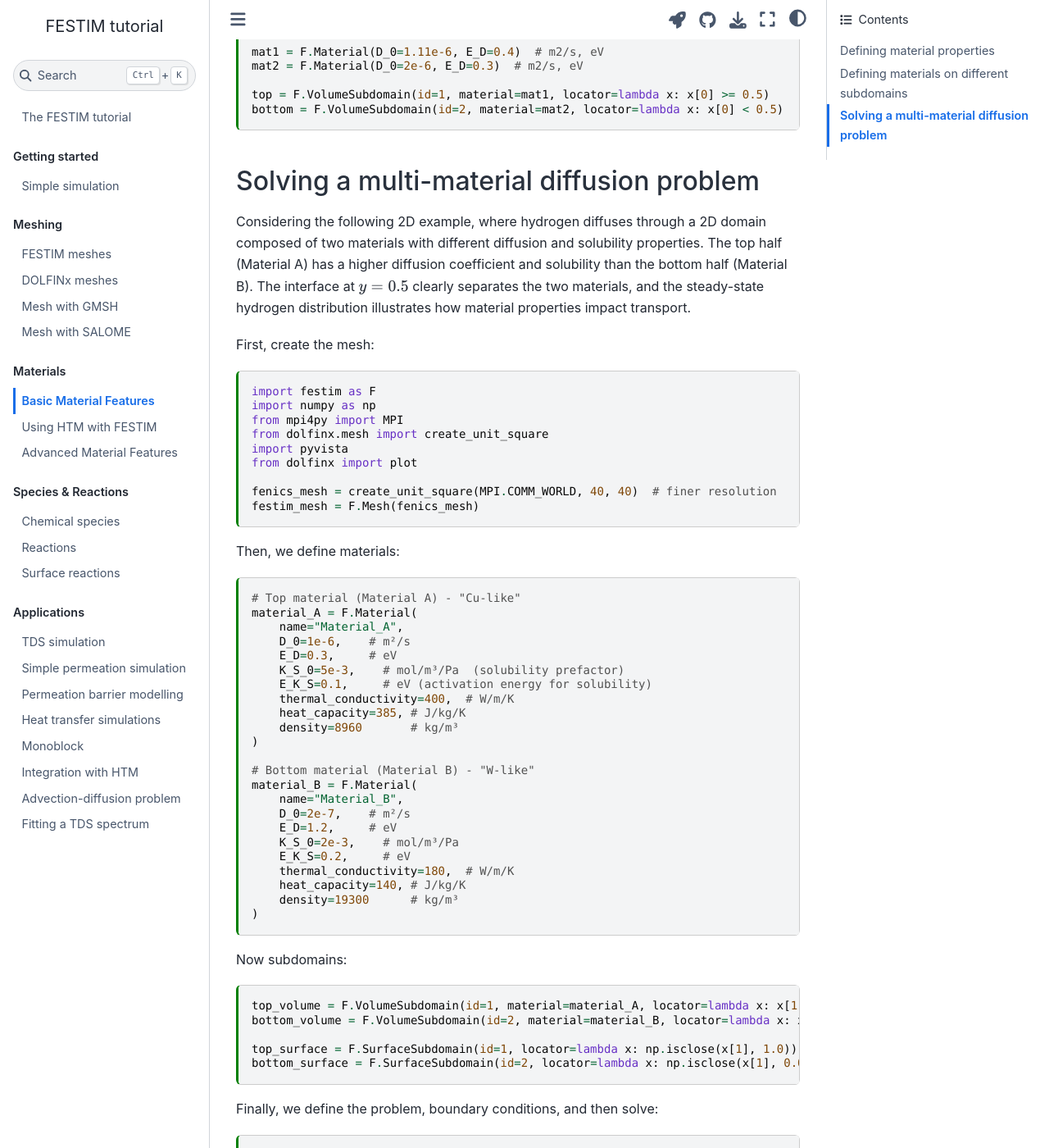
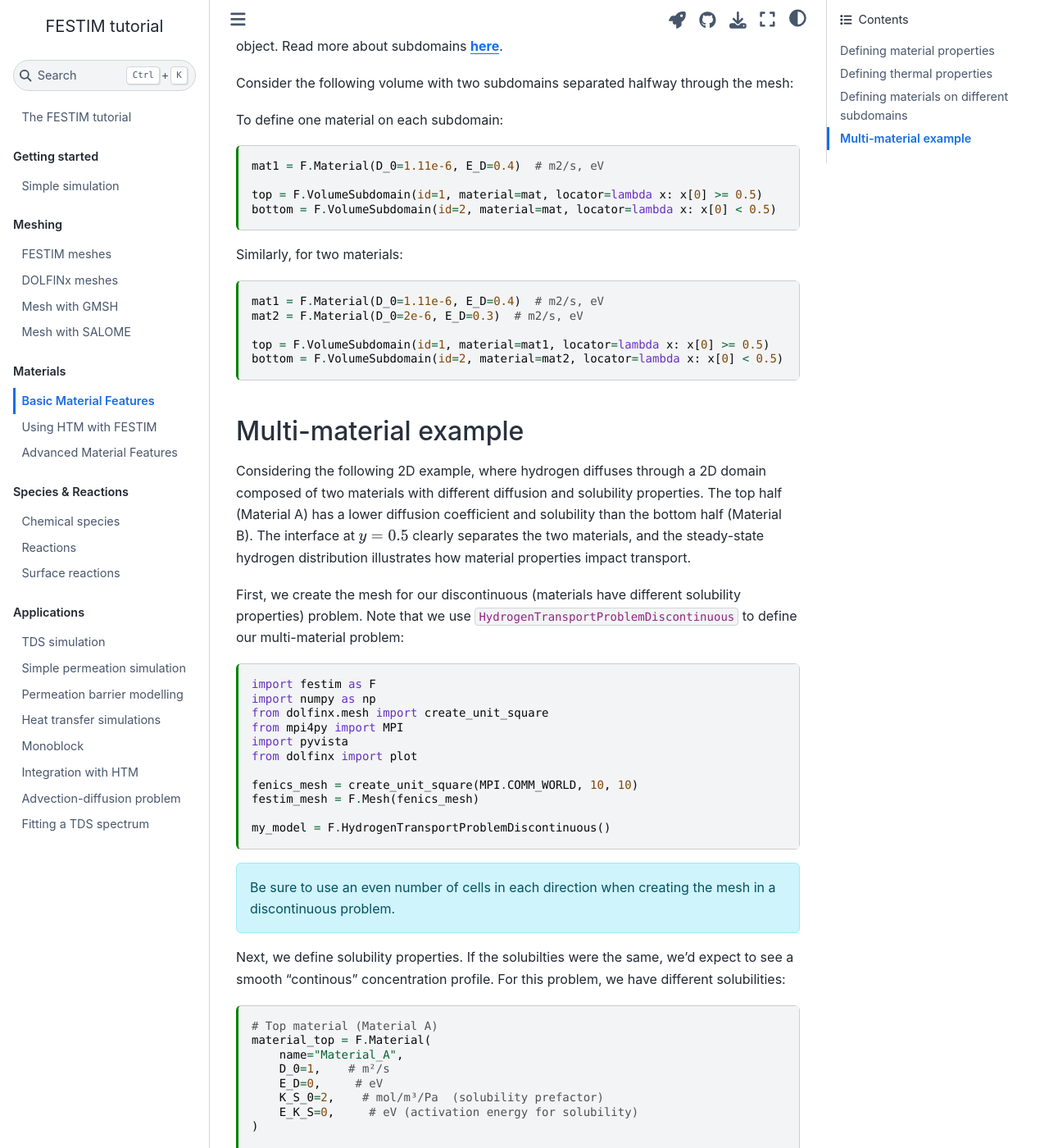
Before and after one commit to festim-dev/FESTIM-workshop, a Jupyter Book: the page built from book/content/material/material_basics.md, in a window 1280 px wide and 1400 px high, scrolled down 1551 px. Shown: the whole window at 82% size. Built offline with Jupyter Book 1.0.4 settings and Sphinx 7.4.7 and the Sphinx Book theme 1.1.4, drawn with Linux system fonts in a browser that asks for light colours; some of the changed text lies outside the part shown.

Commit message:
addressed feedback in review

````diff
--- a/book/content/material/material_basics.md
+++ b/book/content/material/material_basics.md
@@ -18,7 +18,7 @@ Materials are key components of hydrogen transport simulations. They hold the pr
 
 
 Objectives:
-* Learn how to define material properties (thermal, solubility, diffusion)
+* Learn how to define material properties (thermal, solubility, diffusivity)
 * Learn how to define materials on different subdomains
 * Solve a multi-material diffusion problem
 
@@ -26,7 +26,13 @@ Objectives:
 
 ## Defining material properties ##
 
-We can define a material using the diffusion exponential pre-factor $D_0$ and activation energy $E_d$, which is material dependent:
+We can define a material using the diffusion exponential pre-factor $D_0$ and activation energy $E_D$. By default, FESTIM assumes they follow an Arrhenius law, which is of the following form:
+
+$$
+    D = D_0 \exp{(-E_D/k_B T)}
+$$
+
+where $k_B$ is the Boltzmann constant in eV/K and $T$ is the temperature in K. To define a material using these two properties:
 
 ```{code-cell} ipython3
 import festim as F
@@ -42,7 +48,17 @@ mat.E_K_S = 3.0
 mat.solubility_law = "sievert"
 ```
 
-Some material properties are temperature-dependent. Users can define such thermal properties (thermal conductivity, heat capacity, density) as function of temperature in the following way:
+## Defining thermal properties ##
+
+Users can define thermal properties, such as thermal conductivity, heat capacity, and density for their materials. The simplest way to define them:
+
+```{code-cell} ipython3
+mat.thermal_conductivity = 10.0  # W/m/K
+mat.heat_capacity = 500.0  # J/kg/K
+mat.density = 8000.0  # kg/m3
+```
+
+Users can also define these as a function of temperature:
 
 ```{code-cell} ipython3
 import ufl
@@ -54,20 +70,11 @@ mat.density = lambda T: 7*T + 5
 
 ## Defining materials on different subdomains ##
 
-Volume subdomains are used to assign different materials or define regions with specific physical properties. Each volume subdomain must be associated with a `festim.Material` object. Read more about subdomains __[here](https://festim-workshop.readthedocs.io/en/festim2/content/meshes/mesh_fenics.html)__.
+Volume subdomains are used to assign different materials or define regions with specific physical properties. Each volume subdomain must be associated with a `festim.Material` object. Read more about subdomains __[here](https://festim-workshop.readthedocs.io/en/festim2/content/meshes/mesh_fenics.html#defining-subdomains)__.
 
 Consider the following volume with two subdomains separated halfway through the mesh:
 
-```{code-cell} ipython3
-:tags: [hide-input]
-
-import festim as F
-from dolfinx.mesh import create_unit_square
-from mpi4py import MPI
-
-fenics_mesh = create_unit_square(MPI.COMM_WORLD, 10, 10)
-festim_mesh = F.Mesh(fenics_mesh)
-```
++++
 
 To define one material on each subdomain:
 
@@ -88,111 +95,124 @@ top = F.VolumeSubdomain(id=1, material=mat1, locator=lambda x: x[0] >= 0.5)
 bottom = F.VolumeSubdomain(id=2, material=mat2, locator=lambda x: x[0] < 0.5)
 ```
 
-## Solving a multi-material diffusion problem ##
-Considering the following 2D example, where hydrogen diffuses through a 2D domain composed of two materials with different diffusion and solubility properties. The top half (Material A) has a higher diffusion coefficient and solubility than the bottom half (Material B). The interface at $𝑦=0.5$ clearly separates the two materials, and the steady-state hydrogen distribution illustrates how material properties impact transport.
+## Multi-material example ##
+
+Considering the following 2D example, where hydrogen diffuses through a 2D domain composed of two materials with different diffusion and solubility properties. The top half (Material A) has a lower diffusion coefficient and solubility than the bottom half (Material B). The interface at $𝑦=0.5$ clearly separates the two materials, and the steady-state hydrogen distribution illustrates how material properties impact transport.
 
 +++
 
-First, create the mesh:
+First, we create the mesh for our discontinuous (materials have different solubility properties) problem. Note that we use `HydrogenTransportProblemDiscontinuous` to define our multi-material problem:
 
 ```{code-cell} ipython3
 import festim as F
 import numpy as np
+from dolfinx.mesh import create_unit_square
 from mpi4py import MPI
-from dolfinx.mesh import create_unit_square
 import pyvista
 from dolfinx import plot
 
-fenics_mesh = create_unit_square(MPI.COMM_WORLD, 40, 40)  # finer resolution
+fenics_mesh = create_unit_square(MPI.COMM_WORLD, 10, 10)
 festim_mesh = F.Mesh(fenics_mesh)
+
+my_model = F.HydrogenTransportProblemDiscontinuous()
 ```
 
-Then, we define materials:
+<div class="alert alert-block alert-info">
+Be sure to use an even number of cells in each direction when creating the mesh in a discontinuous problem.
+</div>
+
++++
+
+Next, we define solubility properties. If the solubilties were the same, we'd expect to see a smooth "continous" concentration profile. For this problem, we have different solubilities:
 
 ```{code-cell} ipython3
-# Top material (Material A) - "Cu-like"
-material_A = F.Material(
+# Top material (Material A)
+material_top = F.Material(
     name="Material_A",
-    D_0=1e-6,    # m²/s
-    E_D=0.3,     # eV
-    K_S_0=5e-3,    # mol/m³/Pa  (solubility prefactor)
-    E_K_S=0.1,     # eV (activation energy for solubility)
-    thermal_conductivity=400,  # W/m/K
-    heat_capacity=385, # J/kg/K
-    density=8960       # kg/m³
+    D_0=1,    # m²/s
+    E_D=0,     # eV
+    K_S_0=2,    # mol/m³/Pa  (solubility prefactor)
+    E_K_S=0,     # eV (activation energy for solubility)
 )
 
-# Bottom material (Material B) - "W-like"
-material_B = F.Material(
+# Bottom material (Material B)
+material_bottom = F.Material(
     name="Material_B",
-    D_0=2e-7,    # m²/s
-    E_D=1.2,     # eV
-    K_S_0=2e-3,    # mol/m³/Pa
-    E_K_S=0.2,     # eV
-    thermal_conductivity=180,  # W/m/K
-    heat_capacity=140, # J/kg/K
-    density=19300      # kg/m³
+    D_0=2,    # m²/s
+    E_D=0,     # eV
+    K_S_0=3,    # mol/m³/Pa
+    E_K_S=0,     # eV
 )
 ```
 
-Now subdomains:
+Now we must assemble the subdomains for our volumes, surfaces, interfaces, and species. A penalty term is also used when defining the interface to ensure a well-behaved solution at the interface between both materials:
 
 ```{code-cell} ipython3
-top_volume = F.VolumeSubdomain(id=1, material=material_A, locator=lambda x: x[1] >= 0.5)
-bottom_volume = F.VolumeSubdomain(id=2, material=material_B, locator=lambda x: x[1] <= 0.5)
+top_volume = F.VolumeSubdomain(id=3, material=material_top, locator=lambda x: x[1] >= 0.5)
+bottom_volume = F.VolumeSubdomain(id=4, material=material_bottom, locator=lambda x: x[1] <= 0.5)
 
 top_surface = F.SurfaceSubdomain(id=1, locator=lambda x: np.isclose(x[1], 1.0))
 bottom_surface = F.SurfaceSubdomain(id=2, locator=lambda x: np.isclose(x[1], 0.0))
-```
 
-Finally, we define the problem, boundary conditions, and then solve:
-
-```{code-cell} ipython3
-
-my_model = F.HydrogenTransportProblem()
 my_model.mesh = festim_mesh
 my_model.subdomains = [top_surface, bottom_surface, top_volume, bottom_volume]
 
-# Species
+my_model.interfaces = [F.Interface(5, (bottom_volume, top_volume), penalty_term=1000)]
+my_model.surface_to_volume = {
+    top_surface: top_volume,
+    bottom_surface: bottom_volume,
+}
+
 H = F.Species("H")
 my_model.species = [H]
 
-# Temperature (constant across whole domain for now)
-my_model.temperature = 600  # K
+for species in my_model.species:
+    species.subdomains = [bottom_volume, top_volume]
+```
 
-# Boundary conditions
+Finally, we define the temperature, boundary conditions, and then solve:
+
+```{code-cell} ipython3
+my_model.temperature = 400
+
 my_model.boundary_conditions = [
-    F.DirichletBC(subdomain=top_surface, value=1.0, species=H),
-    F.DirichletBC(subdomain=bottom_surface, value=0.0, species=H),
+    F.FixedConcentrationBC(subdomain=top_surface, value=1.0, species=H),
+    F.FixedConcentrationBC(subdomain=bottom_surface, value=0.0, species=H),
 ]
 
-# Solver settings
 my_model.settings = F.Settings(atol=1e-10, rtol=1e-10, transient=False)
 
-# Run simulation
 my_model.initialise()
 my_model.run()
 ```
 
-Visualizing the results:
+To visualize the results of the multi-material problem, we need to look at each subdomain separately. We can use ` H.subdomain_to_post_processing_solution ` to define a plotting function `make_ugrid` that visualizes each domain:
 
 ```{code-cell} ipython3
-hydrogen_concentration = H.solution
+def make_ugrid(solution):
+    topology, cell_types, geometry = plot.vtk_mesh(solution.function_space)
+    u_grid = pyvista.UnstructuredGrid(topology, cell_types, geometry)
+    u_grid.point_data["c"] = solution.x.array.real
+    u_grid.set_active_scalars("c")
+    return u_grid
 
-topology, cell_types, geometry = plot.vtk_mesh(hydrogen_concentration.function_space)
-u_grid = pyvista.UnstructuredGrid(topology, cell_types, geometry)
-u_grid.point_data["c"] = hydrogen_concentration.x.array.real
-u_grid.set_active_scalars("c")
+pyvista.start_xvfb()
+pyvista.set_jupyter_backend("html")
 
 u_plotter = pyvista.Plotter()
-u_plotter.add_mesh(u_grid, cmap="magma", show_edges=False)
+u_grid_top = make_ugrid(H.subdomain_to_post_processing_solution[top_volume])
+u_grid_bottom = make_ugrid(H.subdomain_to_post_processing_solution[bottom_volume])
+u_plotter.add_mesh(u_grid_top, cmap="magma", show_edges=False)
+u_plotter.add_mesh(u_grid_bottom, cmap="magma", show_edges=False)
 u_plotter.view_xy()
 u_plotter.add_text("Hydrogen concentration in multi-material problem", font_size=12)
-interface_line = pyvista.Line(pointa=(0, 0.5, 0), pointb=(1, 0.5, 0))
-u_plotter.add_mesh(interface_line, color="black", line_width=2, label="Material Interface")
 
 if not pyvista.OFF_SCREEN:
     u_plotter.show()
 else:
     figure = u_plotter.screenshot("concentration.png")
 ```
+
+<div class="alert alert-block alert-success">
+Sucess! We see diffusion from the top surface downwards, with a discontinuity at the interface!
+</div>
````
Also changed, not shown: book/content/material/material_advanced.md (+38 -60 lines), book/content/material/material_htm.md (+6 -5 lines).
